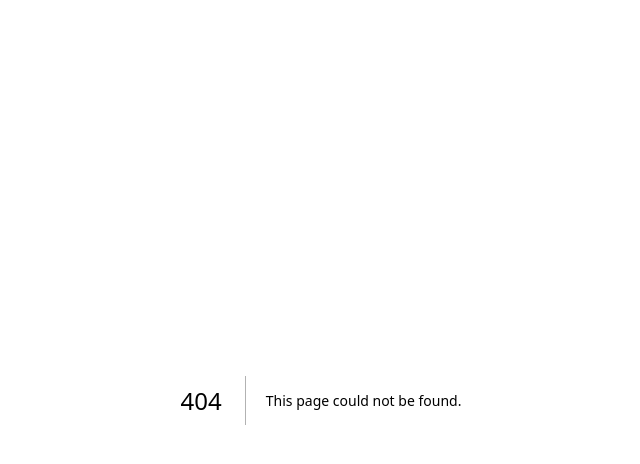
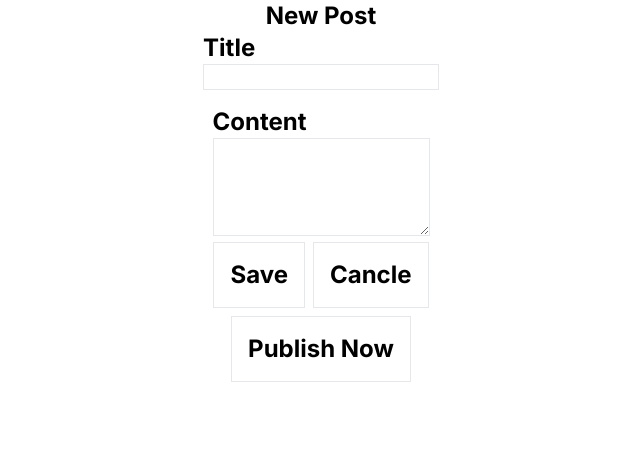
Before and after one commit to BTanakan/Blog_App, a Next.js app: page /create in a window 1280 px wide. Before the commit this address had no page. Shown: the top 464 px of the page, without its empty margins (319-959 px from the left). Built offline with nearby package versions, Linux system fonts and the light colour scheme.

Commit message:
create new Post

```diff
--- a/app/components/blog_card_daft.tsx
+++ b/app/components/blog_card_daft.tsx
@@ -1,17 +1,58 @@
+import axios from "axios";
 import { format } from "date-fns";
 
 export default function BlogCardDaft({
   title,
   detail,
   date,
+  id,
 }: {
   title: string;
   detail: string;
   date: string;
+  id: string;
 }) {
   const dateDisplay = (date: string) => {
     return format(new Date(date), "dd-MM-yyyy HH:mm");
   };
+
+  const onPublish = async (postId: String) => {
+    try {
+      const response = await axios.patch(
+        `https://post-api.opensource-technology.com/api/posts/${postId}`,
+
+        {
+          published: true,
+        },
+        {
+          headers: {
+            "Content-Type": "application/json",
+          },
+        }
+      );
+
+      if (response.status === 204) {
+        console.log("success", response.data);
+      }
+    } catch (error) {
+      console.log(error);
+    }
+  };
+
+  const onDelete = async (postId: String) => {
+    try {
+      const response = await axios.delete(
+        `https://post-api.opensource-technology.com/api/posts/${postId}`
+      );
+
+      if (response.status === 204) {
+        console.log("success", response.data);
+      }
+    } catch (error) {
+      console.log(error);
+    }
+  };
+
   return (
     <div className="border-2 border-black pl-4 pt-2 space-y-4">
       <p className=" font-bold text-2xl">{title}</p>
@@ -22,10 +63,16 @@ export default function BlogCardDaft({
           <button className=" border-l-2 border-t-2  border-black px-4 text-lg">
             Edit
           </button>
-          <button className=" border-l-2 border-t-2  border-black px-4 text-lg">
+          <button
+            onClick={() => onPublish(id)}
+            className=" border-l-2 border-t-2  border-black px-4 text-lg"
+          >
             Publish
           </button>
-          <button className=" border-l-2 border-t-2  border-black px-4 text-lg">
+          <button
+            onClick={() => onDelete(id)}
+            className=" border-l-2 border-t-2  border-black px-4 text-lg"
+          >
             Delete
           </button>
         </div>
--- /dev/null
+++ b/app/create/page.tsx
@@ -0,0 +1,92 @@
+"use client";
+
+import axios from "axios";
+import Link from "next/link";
+import router from "next/router";
+import { useState } from "react";
+
+export default function Page() {
+  const [inputValue, setInputValue] = useState("");
+  const [textAreaValue, setTextAreaValue] = useState("");
+
+  const handleChangeTitle = (event: any) => {
+    setInputValue(event.target.value);
+  };
+
+  const handleChangeContent = (event: any) => {
+    setTextAreaValue(event.target.value);
+  };
+
+  const handleSubmit = async (event: any) => {
+    event.preventDefault();
+    try {
+      if (inputValue && textAreaValue) {
+        const response = await axios.post(
+          "https://post-api.opensource-technology.com/api/posts",
+
+          {
+            title: inputValue,
+            content: textAreaValue,
+          },
+          {
+            headers: {
+              "Content-Type": "application/json",
+            },
+          }
+        );
+
+        if (response.status === 201) {
+          console.log("success", response.data);
+        }
+
+        setInputValue("");
+        setTextAreaValue("");
+      }
+    } catch (error) {
+      console.log(error);
+    }
+  };
+  return (
+    <div>
+      <div className="flex items-center justify-center  text-2xl font-bold ">
+        New Post
+      </div>
+      <div className="">
+        <div className="flex justify-center">
+          <div>
+            <p className="text-2xl font-bold">Title</p>
+            <input
+              className="border"
+              type="text"
+              value={inputValue}
+              onChange={handleChangeTitle}
+            />
+          </div>
+        </div>
+        <div className=" mt-4 flex justify-center">
+          <div>
+            <p className="text-2xl font-bold">Content</p>
+            <textarea
+              className="border"
+              value={textAreaValue}
+              onChange={handleChangeContent}
+              rows={4}
+            />
+          </div>
+        </div>
+      </div>
+      <div className="flex justify-center gap-2">
+        <button className="border px-4 py-4 text-2xl font-bold">Save</button>
+        <button className="border px-4 py-4 text-2xl font-bold">Cancle</button>
+      </div>
+      <div className="flex justify-center mt-2">
+        <button
+          onClick={handleSubmit}
+          className="border px-4 py-4 text-2xl font-bold"
+        >
+          Publish Now
+        </button>
+      </div>
+    </div>
+  );
+}
--- /dev/null
+++ b/app/create_post.tsx
@@ -0,0 +1,114 @@
+"use client";
+
+import axios from "axios";
+import { useState } from "react";
+import { Post } from "./modal/post";
+
+const Modal = (props: {
+  setModalState: (arg0: boolean) => void;
+  onSave: (data: Post) => void;
+}) => {
+  const [inputValue, setInputValue] = useState("");
+  const [textAreaValue, setTextAreaValue] = useState("");
+
+  const handleChangeTitle = (event: any) => {
+    setInputValue(event.target.value);
+  };
+
+  const handleChangeContent = (event: any) => {
+    setTextAreaValue(event.target.value);
+  };
+
+  const handleSubmit = async (event: any) => {
+    event.preventDefault();
+    try {
+      if (inputValue && textAreaValue) {
+        const response = await axios.post(
+          "https://post-api.opensource-technology.com/api/posts",
+
+          {
+            title: inputValue,
+            content: textAreaValue,
+          },
+          {
+            headers: {
+              "Content-Type": "application/json",
+            },
+          }
+        );
+
+        if (response.status === 201) {
+          console.log("success", response.data);
+          const _data = response.data as Post;
+          props.onSave(_data);
+          props.setModalState(false);
+        }
+
+        setInputValue("");
+        setTextAreaValue("");
+        props.setModalState(false);
+      }
+    } catch (error) {
+      console.log(error);
+    }
+  };
+  return (
+    <>
+      <div className="fixed inset-0 opacity-25 bg-black"></div>
+      <div className="fixed inset-0 flex justify-center items-center z-10">
+        <div className="bg-white">
+          <div>
+            <div className="flex items-center justify-center  text-2xl font-bold ">
+              New Post
+            </div>
+            <div className="">
+              <div className="flex justify-center">
+                <div>
+                  <p className="text-2xl font-bold">Title</p>
+                  <input
+                    className="border"
+                    type="text"
+                    value={inputValue}
+                    onChange={handleChangeTitle}
+                  />
+                </div>
+              </div>
+              <div className=" mt-4 flex justify-center">
+                <div>
+                  <p className="text-2xl font-bold">Content</p>
+                  <textarea
+                    className="border"
+                    value={textAreaValue}
+                    onChange={handleChangeContent}
+                    rows={4}
+                  />
+                </div>
+              </div>
+            </div>
+            <div className="flex justify-center gap-2">
+              <button className="border px-4 py-4 text-2xl font-bold">
+                Save
+              </button>
+              <button
+                onClick={() => props.setModalState(false)}
+                className="border px-4 py-4 text-2xl font-bold"
+              >
+                Cancle
+              </button>
+            </div>
+            <div className="flex justify-center mt-2">
+              <button
+                onClick={handleSubmit}
+                className="border px-4 py-4 text-2xl font-bold"
+              >
+                Publish Now
+              </button>
+            </div>
+          </div>
+        </div>
+      </div>
+    </>
+  );
+};
+
+export default Modal;
--- a/app/page.tsx
+++ b/app/page.tsx
@@ -5,10 +5,13 @@ import BlogCardDaft from "./components/blog_card_daft";
 
 import { useState, useEffect } from "react";
 import { Post, PostResponse } from "./modal/post";
+import CreatePostModal from "./create_post";
+import Link from "next/link";
+import Modal from "./create_post";
 
 async function getBlogs() {
   const response = await axios.get(
-    "https://post-api.opensource-technology.com/api/posts"
+    "https://post-api.opensource-technology.com/api/posts/?limit=20"
   );
   if (response.status !== 200) return;
   const _data = response.data as PostResponse;
@@ -17,7 +20,7 @@ async function getBlogs() {
 
 async function getDaftPost() {
   const response = await axios.get(
-    "https://post-api.opensource-technology.com/api/posts/draft"
+    "https://post-api.opensource-technology.com/api/posts/draft/?limit=20"
   );
   if (response.status !== 200) return;
   const _data = response.data as PostResponse;
@@ -27,6 +30,12 @@ async function getDaftPost() {
 export default function Home() {
   const [postState, setPostState] = useState<Post[]>([]);
   const [modePostState, setModePostState] = useState(true);
+  const [modalState, setModalState] = useState(false);
+
+  const handleModalSave = (value: Post) => {
+    console.log(value);
+    setPostState((prevState) => [value, ...prevState]);
+  };
 
   const onDartMode = () => {
     setModePostState(false);
@@ -81,9 +90,8 @@ export default function Home() {
             Draft
           </button>
         </div>
-        <button className="border px-4 bg-blue-300 text-lg">
-          Create Draft
-        </button>
+
+        <button onClick={() => setModalState(true)}>Create Draft</button>
       </div>
       <div className="mt-4 space-y-4">
         {modePostState &&
@@ -102,9 +110,15 @@ export default function Home() {
               title={post.title}
               detail={post.content}
               date={post.created_at}
+              id={post.id}
             ></BlogCardDaft>
           ))}
-        {/* <BlogCardDaft></BlogCardDaft> */}
+      </div>
+
+      <div>
+        {modalState && (
+          <Modal onSave={handleModalSave} setModalState={setModalState}></Modal>
+        )}
       </div>
     </div>
   );
```
